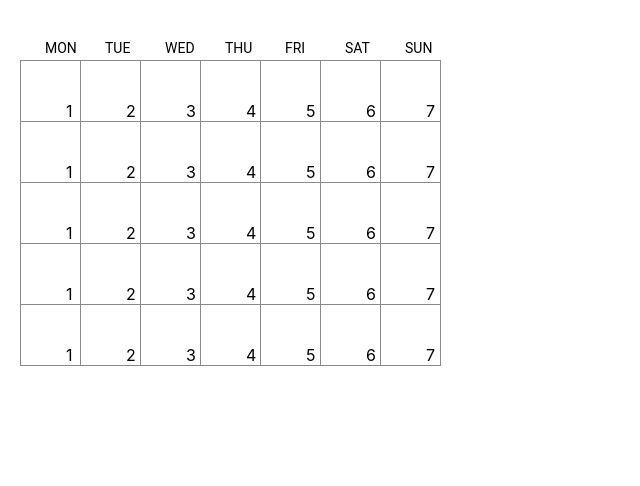
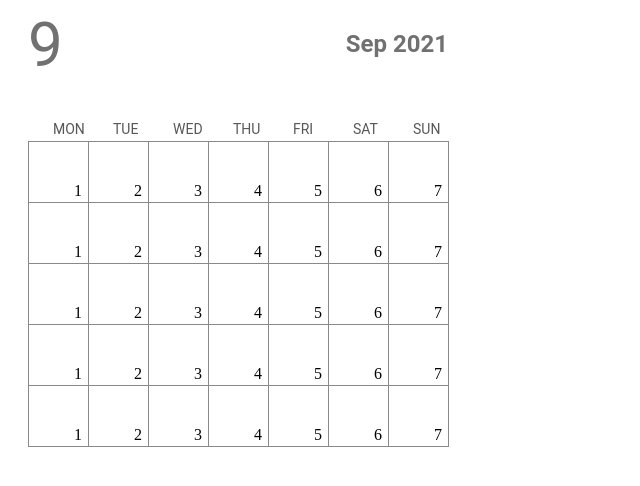
Before and after one commit to KaitakuShiba/beautiful-calendar, a React (Create React App) app: page / in a window 1280 px wide. Shown: the top 486 px of the page, without its empty margins (0-640 px from the left). Built offline with nearby package versions, Linux system fonts and the light colour scheme.

Commit message:
add-cal-info

```diff
--- a/package.json
+++ b/package.json
@@ -15,6 +15,8 @@
     "react": "^17.0.2",
     "react-dom": "^17.0.2",
     "react-scripts": "4.0.3",
+    "semantic-ui-css": "^2.4.1",
+    "semantic-ui-react": "^2.0.3",
     "typescript": "^4.1.2",
     "web-vitals": "^1.0.1"
   },
--- a/src/Calendar.tsx
+++ b/src/Calendar.tsx
@@ -1,21 +1,52 @@
-import { Square } from "./Square";
+import { Squares } from "./Square";
 import { Days } from "./Days";
 import styled from "@emotion/styled";
 
 export const Calendar = () => {
-  const Wrapper = styled("div")`
+  const SquaresWrapper = styled("div")`
     margin: 0 20px 20px 20px;
     border-left: 1px solid #898989;
     border-top: 1px solid #898989;
     width: 420px;
   `;
 
+  const MonthInfoWrapper = styled("div")`
+    display: flex;
+    justify-content: space-between;
+    flex-direction: row;
+    margin: 0 20px;
+    width: 420px;
+  `;
+
+  const Number = styled("div")`
+    font-family: Roboto;
+    font-style: normal;
+    font-weight: normal;
+    font-size: 62px;
+    line-height: 73px;
+    color: #727171;
+  `;
+
+  const Year = styled("div")`
+    font-family: Roboto;
+    font-style: normal;
+    font-weight: bold;
+    font-size: 24px;
+    line-height: 73px;
+    text-align: right;
+    color: #727171;
+  `;
+
   return (
     <>
+      <MonthInfoWrapper>
+        <Number>9</Number>
+        <Year>Sep 2021</Year>
+      </MonthInfoWrapper>
       <Days />
-      <Wrapper>
-        <Square />
-      </Wrapper>
+      <SquaresWrapper>
+        <Squares />
+      </SquaresWrapper>
     </>
   );
 };
--- a/src/Days.tsx
+++ b/src/Days.tsx
@@ -20,6 +20,7 @@ export const Days = () => {
     font-style: normal;
     letter-spacing: 0em;
     text-align: left;
+    color: #595757;
   `;
 
   const renderDays = () => {
--- a/src/Square.tsx
+++ b/src/Square.tsx
@@ -1,6 +1,6 @@
 import styled from "@emotion/styled";
 
-export const Square = () => {
+export const Squares = () => {
   const Box = styled("div")`
     border-right: 1px solid #898989;
     border-bottom: 1px solid #898989;
--- a/src/index.css
+++ /dev/null
@@ -1,13 +0,0 @@
-body {
-  margin: 0;
-  font-family: -apple-system, BlinkMacSystemFont, 'Segoe UI', 'Roboto', 'Oxygen',
-    'Ubuntu', 'Cantarell', 'Fira Sans', 'Droid Sans', 'Helvetica Neue',
-    sans-serif;
-  -webkit-font-smoothing: antialiased;
-  -moz-osx-font-smoothing: grayscale;
-}
-
-code {
-  font-family: source-code-pro, Menlo, Monaco, Consolas, 'Courier New',
-    monospace;
-}
--- a/src/index.tsx
+++ b/src/index.tsx
@@ -1,6 +1,5 @@
 import React from "react";
 import ReactDOM from "react-dom";
-import "./index.css";
 import { Calendar } from "./Calendar";
 
 ReactDOM.render(
```
Also changed, not shown: src/fonts/Roboto-Regular.ttf (added), 1 other file (tests, documents, lock files or other folders).
